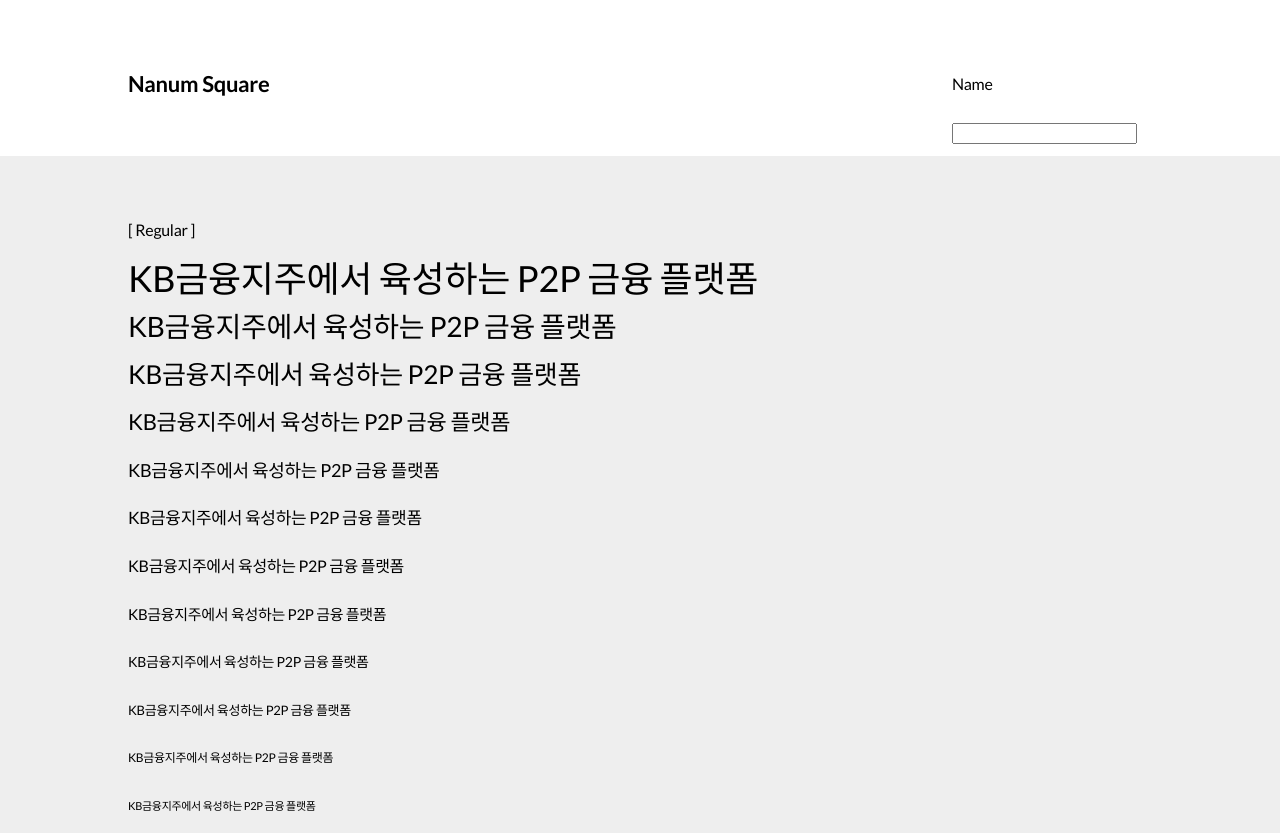
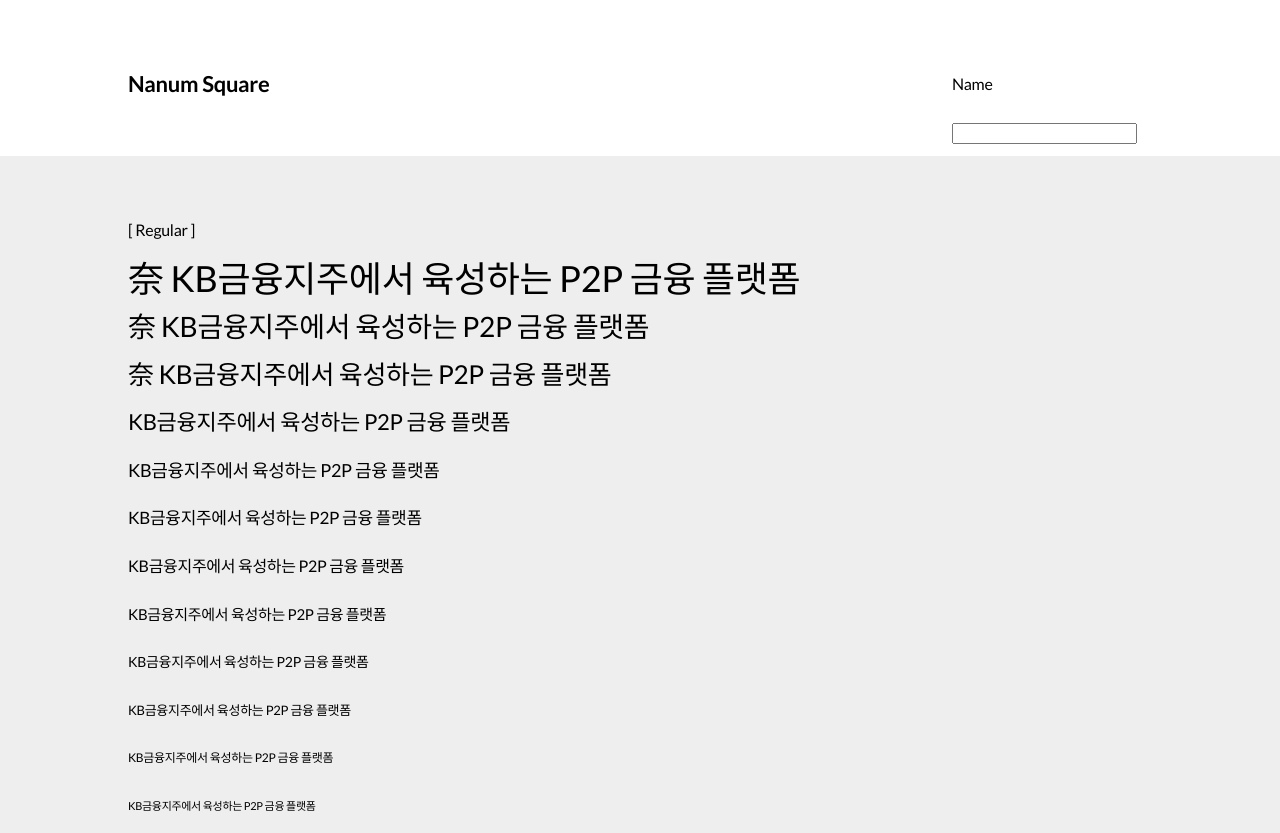
Before and after one commit to r0o0/webfonts, a plain HTML site: page nanumsquare.html in a window 1280 px wide. Shown: the top 833 px of the page. Drawn offline with Linux system fonts and the light colour scheme; a web font is replaced by a local one.

Commit message:
한자 테스트

```diff
--- a/nanumsquare.html
+++ b/nanumsquare.html
@@ -22,9 +22,9 @@
         <div class="wrap clearfix">
           <div id="text-reg" class="reg col">
             <p>[ Regular ]</p>
-            <h1>KB금융지주에서 육성하는 P2P 금융 플랫폼</h1>
-            <h2>KB금융지주에서 육성하는 P2P 금융 플랫폼</h2>
-            <h3>KB금융지주에서 육성하는 P2P 금융 플랫폼</h3>
+            <h1><span class="ch">奈</span> KB금융지주에서 육성하는 P2P 금융 플랫폼</h1>
+            <h2><span class="ch">奈</span> KB금융지주에서 육성하는 P2P 금융 플랫폼</h2>
+            <h3><span class="ch">奈</span> KB금융지주에서 육성하는 P2P 금융 플랫폼</h3>
             <h4>KB금융지주에서 육성하는 P2P 금융 플랫폼</h4>
             <h5>KB금융지주에서 육성하는 P2P 금융 플랫폼</h5>
             <h6>KB금융지주에서 육성하는 P2P 금융 플랫폼</h6>
--- a/style.css
+++ b/style.css
@@ -10,10 +10,18 @@ h1,h2,h3,h4,h5,h6,p,ul {
   padding: 0;
 }
 
+input {
+  font-family: inherit, sans-serif;
+}
+
 .container {
   /*position: relative;
   width: 70%;*/
   margin: 60px auto;
+}
+
+.ch {
+  font-family: inherit, sans-serif;
 }
 
 .head {
```
